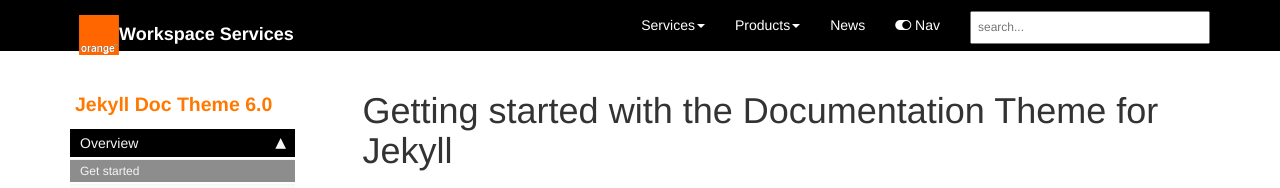
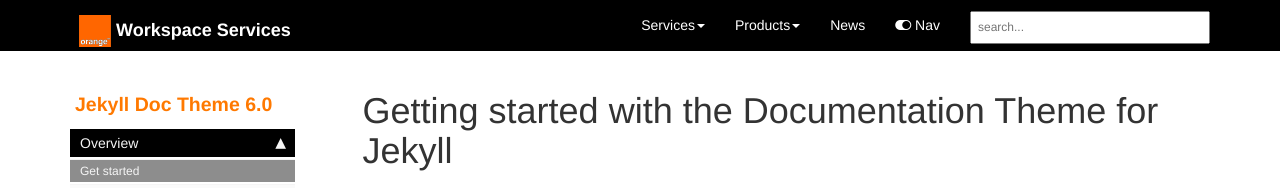
Before and after one commit to brummens/workspace-docs, a Jekyll site: the page built from index.md, in a window 1280 px wide. Shown: the top 188 px of the page. Built offline with Jekyll 4.4.1, drawn with Linux system fonts in a browser that asks for light colours; comment, search, counter and statistics services are not loaded.

Commit message:
Update topnav.html

```diff
--- a/_includes/topnav.html
+++ b/_includes/topnav.html
@@ -9,7 +9,7 @@
                 <span class="icon-bar"></span>
             </button>
 			<a class="fa fa-lg navbar-brand" href="index.html">&nbsp;
-                <span class="projectTitle"><img src="{{ "images/company_logo.svg" | relative_url }}" width="40" height="40" alt="Company logo">{{ site.topnav_title }}</span>
+                <span class="projectTitle"><img src="{{ "images/company_logo.svg" | relative_url }}" width="32" height="32" alt="Company logo">  {{ site.topnav_title }}</span>
             </a>
         </div>
         <div class="collapse navbar-collapse" id="bs-example-navbar-collapse-1">
```
